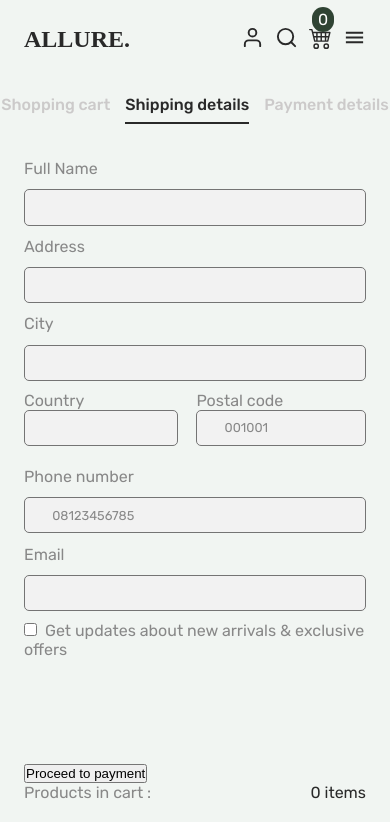
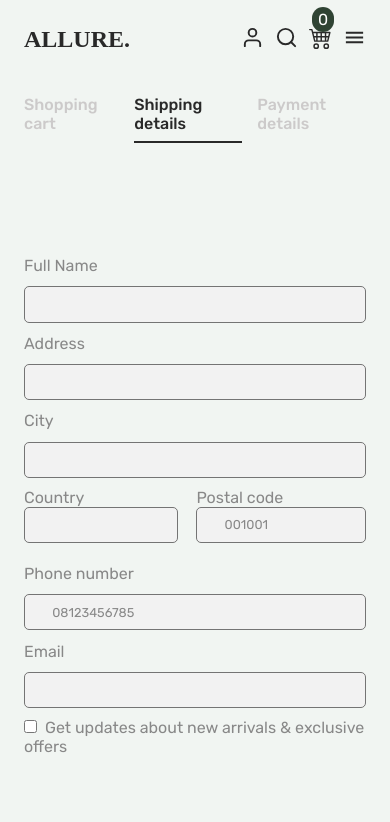
Before and after one commit to Kel-VinTech/Allure-ecommerce, a React (Vite) app: page /checkout in a window 390 px wide. Shown: the top 822 px of the page. Built offline with nearby package versions, Linux system fonts and the light colour scheme.

Commit message:
changes to checkout button

```diff
--- a/src/pages/Checkout/index.jsx
+++ b/src/pages/Checkout/index.jsx
@@ -35,8 +35,8 @@ const Checkout = () => {
                 </div>
             </div>
 
-            <div className="checkout-details row">
-                <div className="form-details">
+            <div className="checkout-details">
+                <div className="form-details row">
                     <form action="#" method="get" >
 
 
@@ -77,7 +77,7 @@ const Checkout = () => {
 
                     </form>
                 </div>
-                <div className="checkout-items">
+                <div className="checkout-items row">
                 {
                             cartItems.map((item, index) => (
                                 <Tr item={item} key={index} />
@@ -87,7 +87,7 @@ const Checkout = () => {
                 </div>
             </div>
 
-                <div className="cart-foot-info row">
+                <div className="cart-foot-info">
                         <div className="cart-checkout2 row">
                         <button type="submit" to="#">Proceed to payment</button>
 
--- a/src/scss/Checkout.scss
+++ b/src/scss/Checkout.scss
@@ -90,7 +90,7 @@ main {
         }
       }
       .checkout-items {
-        width: 110%;
+        width: 100%;
 
         .checkout-section {
           .cart-line1 {
@@ -195,10 +195,13 @@ main {
   main {
     max-width: 100%;
     .cart-check {
+      .cart-links {
+        padding: 0 1.5rem;
+        width: 100%;
+      }
       .checkout-details {
         display: flex;
-        flex-direction: column;
-        flex-wrap: wrap-reverse;
+        flex-direction: column-reverse;
       }
     }
   }
```
